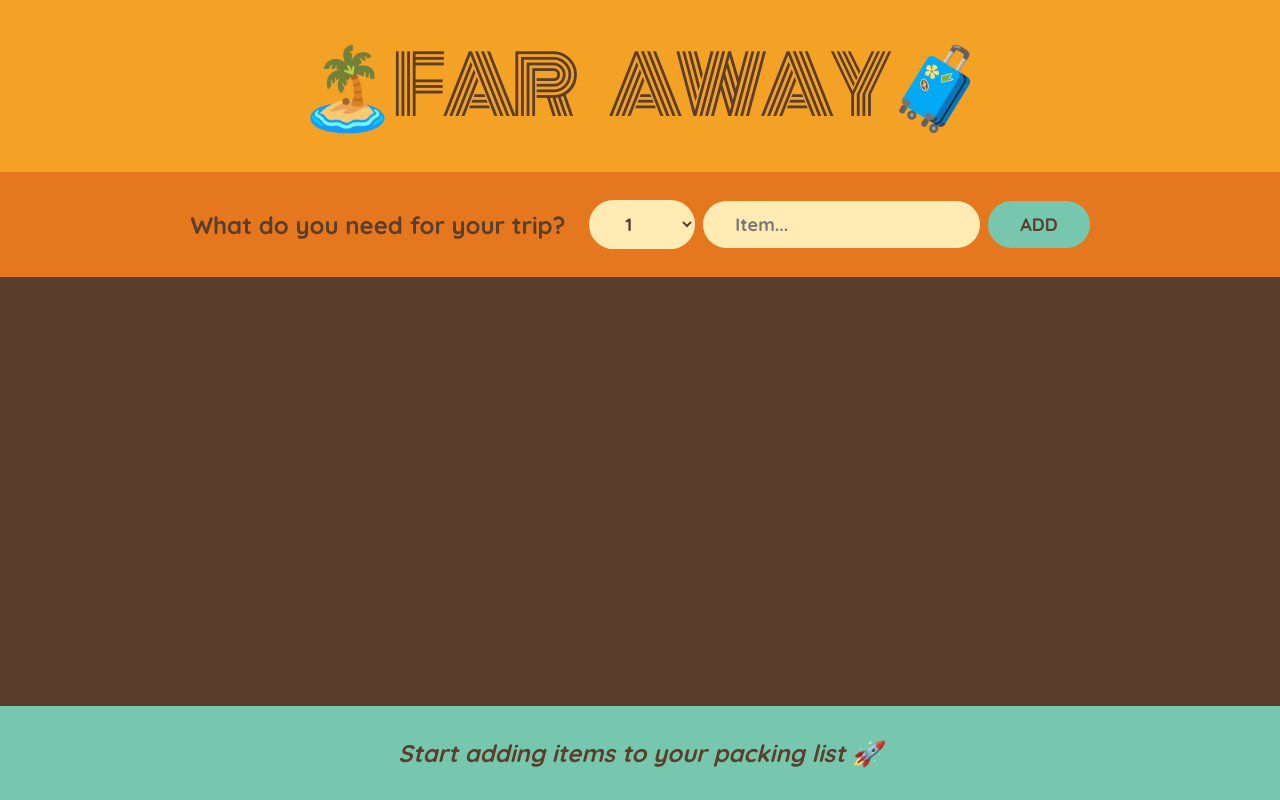
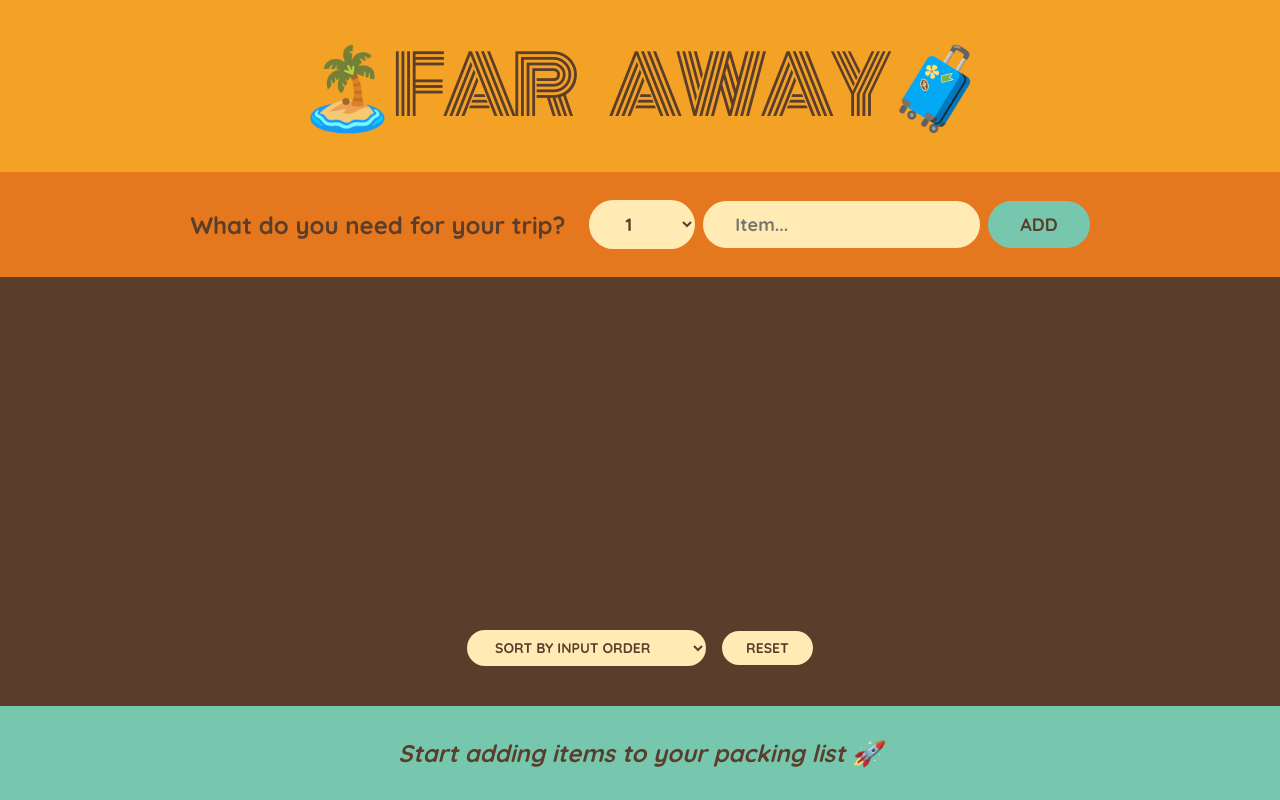
Before and after one commit to VladStefanT/travel-items-list, a React (Create React App) app: page / in a window 1280 px wide. Built offline with nearby package versions, Linux system fonts and the light colour scheme.

Commit message:
Added sorting functionality for PackingList component

```diff
--- a/src/App.js
+++ b/src/App.js
@@ -79,10 +79,24 @@
 }
 
 function PackingList({ items, onDeleteItem, onToggleItems }) {
+  const [sortBy, setSortBy] = useState("input");
+
+  let sortedItems;
+
+  if (sortBy === "input") sortedItems = items;
+  if (sortBy === "description")
+    sortedItems = items
+      .slice()
+      .sort((a, b) => a.description.localeCompare(b.description));
+  if (sortBy === "packed")
+    sortedItems = items
+      .slice()
+      .sort((a, b) => Number(a.packed) - Number(b.packed));
+
   return (
     <div className="list">
       <ul>
-        {items.map((item) => (
+        {sortedItems.map((item) => (
           <Item
             item={item}
             key={item.id}
@@ -91,6 +105,15 @@
           />
         ))}
       </ul>
+
+      <div className="actions">
+        <select value={sortBy} onChange={(e) => setSortBy(e.target.value)}>
+          <option value="input">Sort by input order</option>
+          <option value="description">Sort by description</option>
+          <option value="packed">Sort by packed status</option>
+        </select>
+        <button>Reset</button>
+      </div>
     </div>
   );
 }
```
